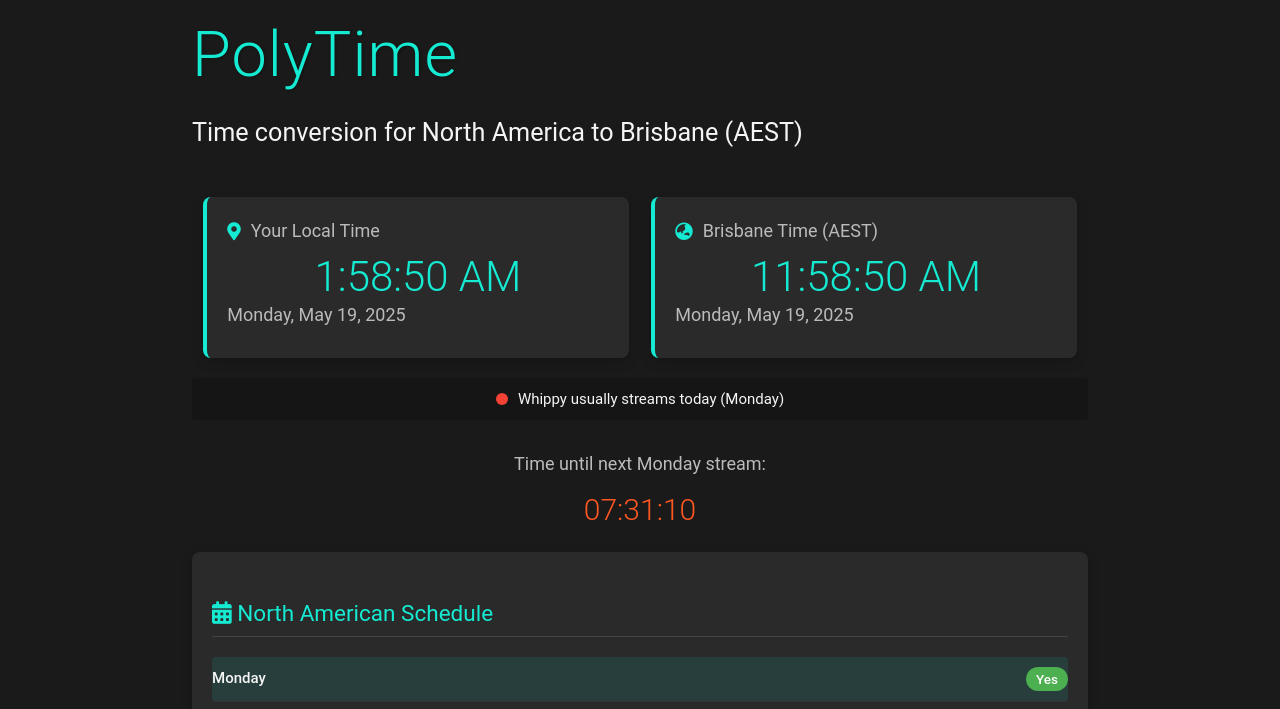
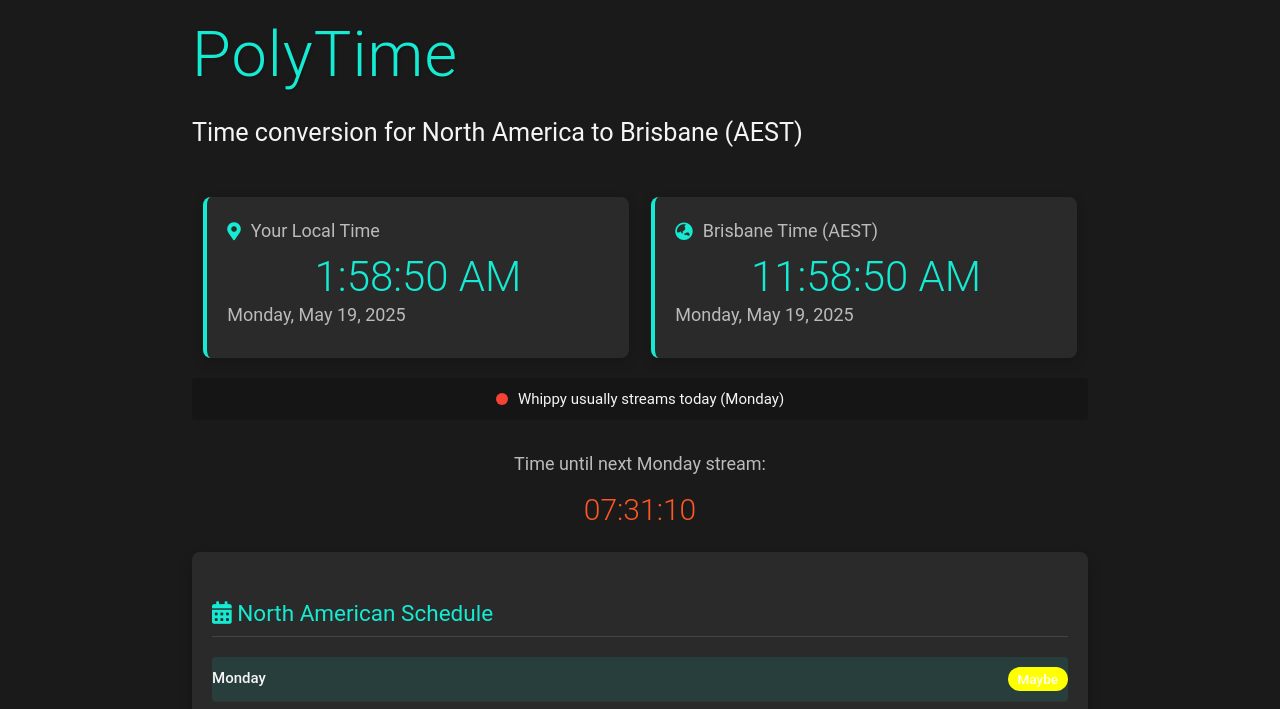
Before and after one commit to PolyExtender/PolyTime, a plain HTML site: page index.html in a window 1280 px wide. Shown: the part 90-799 px from the top of the page. Drawn offline with nearby package versions, Linux system fonts and the light colour scheme.

Commit message:
Update index.html

```diff
--- a/index.html
+++ b/index.html
@@ -140,7 +140,10 @@
             background-color: #F44336;
             color: white;
         }
-
+        .day-status.maybe {
+            background-color: #FFFF00;
+            color: white;
+        }
         .active-day {
             background-color: rgba(21, 235, 210, 0.1);
             border-radius: 4px;
@@ -272,7 +275,7 @@
             <h3 class="schedule-title"><i class="fas fa-calendar-alt"></i> North American Schedule</h3>
             <div class="schedule-day" id="monday">
                 <span class="day-name">Monday</span>
-                <span class="day-status on">Yes</span>
+                <span class="day-status maybe">Maybe</span>
             </div>
             <div class="schedule-day" id="tuesday">
                 <span class="day-name">Tuesday</span>
```
